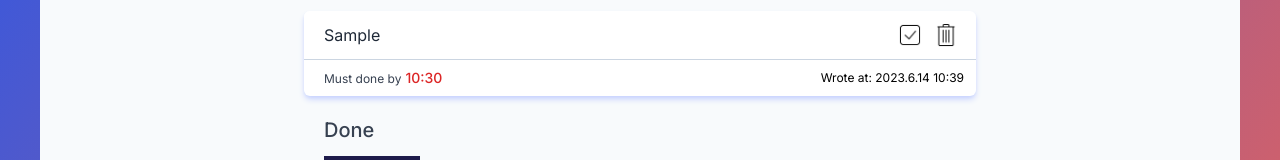
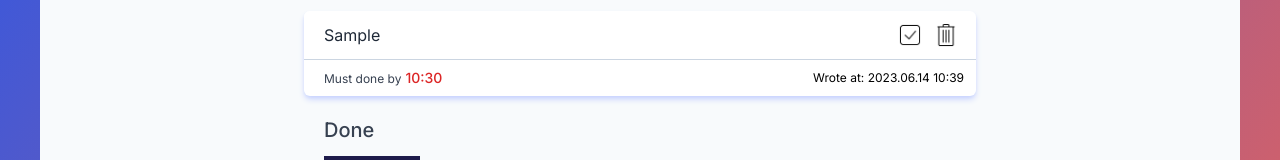
Before and after one commit to kimhwanhoon/todo-app, a Next.js app: page / in a window 1280 px wide. Both pictures are taken after typing "Sample", "10:30" into the empty fields and a click on the button "Add". Shown: the part 385-545 px from the top of the page. Built offline with nearby package versions, Linux system fonts and the light colour scheme.

Commit message:
version 1.0.7 코드 정리 및 주석 생성

```diff
--- a/app/components/In progress cards.jsx
+++ b/app/components/In progress cards.jsx
@@ -1,32 +1,39 @@
 'use client';
 
 const InProgressCards = ({ cardsArr, setCardsArr, setDoneCardArr }) => {
-  // DELETE BUTTON CLICK => DELETE CARD
+  // DELETE 버튼 클릭 => 해당 카드 삭제
   const deleteClickHandler = (key) => {
     if (confirm('Are you sure to delete this task?')) {
+      // 사용자에게 확정받고 삭제하기
       const localProgressCards = JSON.parse(localStorage.getItem('progress'));
+      // key값을 로컬저장소에 있는 progress 카드와 비교하여 일치하는 카드만 뺀 새로운 배열 생성
       const updatedProgressCards = localProgressCards.filter(
         (card) => card.id !== key
       );
+      // 위에서 만든 새로운 배열을 새롭게 로컬저장소에 업데이트
       localStorage.setItem('progress', JSON.stringify(updatedProgressCards));
-
+      // 로컬 저장소에서만 업데이트 하는 것이 아니라 클라이언트 상에서도 업데이트
       const filteredArr = cardsArr.filter((card) => {
         return card.id !== key;
       });
+      // setCardsArr를 실행하여 화면에 업데이트된 내용을 재랜더링
       setCardsArr(filteredArr);
     }
   };
-  // Checked to send to Done section
-  const checkButtonClickHandler = (e, key) => {
+  // In Progress 카드에서 완료 버튼 누르면 실행 함수
+  const checkButtonClickHandler = (key) => {
     if (confirm('Have you done your task?')) {
+      // 해당하는 카드 추출
       const targetCard = cardsArr.filter((card) => card.id === key);
       // local done에 추가
       const localDoneCards = JSON.parse(localStorage.getItem('done')) ?? [];
+      // 새롭게 만든 배열을 로컬저장소에 업데이트
       const newDoneCardsToSaveOnLocal = [...localDoneCards, ...targetCard];
       localStorage.setItem('done', JSON.stringify(newDoneCardsToSaveOnLocal));
+      // setDoneCardArr를 실행하여 화면에 업데이트된 내용을 재랜더링
       setDoneCardArr(newDoneCardsToSaveOnLocal);
-      // local progress에서 삭제
-      // set함수로 랜더시키기
+
+      // 로컬 저장소에 있는 progress에서 해당 카드를 삭제
       const localProgressCards =
         JSON.parse(localStorage.getItem('progress')) ?? [];
       const newProgressCardsToSaveOnLocal = localProgressCards.filter(
@@ -37,15 +44,12 @@ const InProgressCards = ({ cardsArr, setCardsArr, setDoneCardArr }) => {
         JSON.stringify(newProgressCardsToSaveOnLocal)
       );
 
-      // in progress에 있는 요소 없애기
+      // 클라이언트상에서 In Progress에 있는 요소 없애기
       const filteredArr = cardsArr.filter((card) => {
         return card.id !== key;
       });
-
+      // setCardsArr 실행하여 화면에 업데이트된 내용을 재랜더링
       setCardsArr(filteredArr);
-      // 애니메이션 구현
-      const eventTargetCard = e.target.parentNode.parentNode.parentNode;
-      eventTargetCard;
     }
   };
   return (
@@ -59,7 +63,6 @@ const InProgressCards = ({ cardsArr, setCardsArr, setDoneCardArr }) => {
           className=" pt-3 w-24 border-b-4 border-indigo-950 mb-3"
         ></div>
       </div>
-
       <div id="card-list" className="flex flex-wrap gap-5 justify-center">
         <ProjectCards
           cardsArr={cardsArr}
@@ -73,11 +76,13 @@ const InProgressCards = ({ cardsArr, setCardsArr, setDoneCardArr }) => {
 
 export default InProgressCards;
 
+// In Progress에 있는 카드 생성
 const ProjectCards = ({
   cardsArr,
   deleteClickHandler,
   checkButtonClickHandler,
 }) => {
+  // cardsArr 배열에 있는 카드를 JSX로 구성
   const Cards = cardsArr.map((card) => {
     return (
       <div
@@ -96,7 +101,7 @@ const ProjectCards = ({
               className="icon w-6 h-6 ml-3 cursor-pointer"
               src="/check.png"
               alt=""
-              onClick={(e) => checkButtonClickHandler(e, card.id)}
+              onClick={() => checkButtonClickHandler(card.id)}
             />
             <img
               className="icon w-6 h-6  cursor-pointer"
--- a/app/components/input.jsx
+++ b/app/components/input.jsx
@@ -1,36 +1,49 @@
 'use client';
 
+// 가져온 props들이 너무 많아서 구조분해할당이 아닌 props 객체를 가져왔습니다.
 const Input = (props) => {
+  // todo input 키 반응 핸들러
   const todoTextOnChangeHandler = (e) => {
     props.setTypedValue(e.target.value);
   };
+  // time input 키 반응 핸들러
   const TimeOnChangeHandler = (e) => {
     props.setTypedTime(e.target.value);
   };
 
-  // ADD BUTTON => ADD CARD
+  // ADD 버튼 클릭 -> In Progress 카드 추가
   const addOnClickHandler = (e) => {
-    // if no value on textarea or name input, make error message and return.
+    const textarea = e.target.parentNode.querySelector('#todo-textarea');
+    // if no value on todo input or name input, make error message and return.
     if (props.typedValue === '' && props.typedTime !== '') {
       alert('Please write your task.');
-      const textarea = e.target.parentNode.querySelector('#todo-textarea');
       textarea.focus();
       return;
     } else if (props.typedValue === '') {
       alert('Please write your task.');
+      textarea.focus();
       return;
     } else if (props.typedTime === '') {
       alert('Please choose target time.');
       e.target.focus();
       return;
     }
+    // 작성 시각 생성하기
     const year = new Date().getFullYear();
-    const month = new Date().getMonth();
+    // JS에서 month는 0부터 시작하므로 1을 추가
+    const month = new Date().getMonth() + 1;
+    // month가 1의 자리면 앞에 0을 붙여 균형있게 만들기
+    const filteredMonth = String(month).length === 1 ? '0' + month : month;
     const day = new Date().getDate();
     const hour = new Date().getHours();
     const minute = new Date().getMinutes();
+    // 분 단위에서 한 자리면 앞에 0을 붙여서 균형있게 만들기
     const filteredMinute = String(minute).length === 1 ? '0' + minute : minute;
-    const time = `${year}.${month + 1}.${day} ${hour}:${filteredMinute}`;
+    const time = `${year}.${filteredMonth}.${day} ${hour}:${filteredMinute}`;
+    // setCardsArr풀어서 쓴 이유
+    // setCardsArr 함수안에 props.saveOnLocalProgress(updatedCardsArr);를 쓰지 않으면
+    // 계속 한 박자 늦게 업데이트가 되는 문제가 있었습니다.
+    // setCardsArr 함수가 비동기 함수라서 그런것을 추측하고 있습니다.
     props.setCardsArr((prev) => {
       const updatedCardsArr = [
         ...props.cardsArr,
@@ -51,7 +64,7 @@ const Input = (props) => {
   const handleKeyPressOnTimeInput = (e) => {
     if (e.key === 'Enter') {
       const timeInput = e.target.parentNode.querySelector('#time-input');
-      timeInput.blur();
+      timeInput.blur(); // add 버튼 누르고 마지막 인풋에서 포커스 떼기
       addOnClickHandler(e);
     } else if (e.key === 'Escape') {
       // typed ESC, get rid of focus on input
@@ -59,7 +72,7 @@ const Input = (props) => {
     }
   };
   const handleKeyPressOnTodoTextarea = (e) => {
-    // typed ESC, get rid of focus on input
+    // if typed ESC, get rid of focus on input
     if (e.key === 'Escape') {
       e.target.blur();
     }
--- a/app/main.jsx
+++ b/app/main.jsx
@@ -15,20 +15,20 @@ const Main = () => {
   // Todo name value 배열
   const [typedTime, setTypedTime] = useState('');
 
-  // local 받아오기
+  // localStorage에서 in progress cards, done cards 받아오기
   useEffect(() => {
-    const progressCardsOnLocal =
-      JSON.parse(localStorage.getItem('progress')) ?? [];
-    const doneCardsOnLocal = JSON.parse(localStorage.getItem('done')) ?? [];
-    setCardsArr(progressCardsOnLocal);
-    setDoneCardArr(doneCardsOnLocal);
+    setCardsArr(JSON.parse(localStorage.getItem('progress')) ?? []);
+    setDoneCardArr(JSON.parse(localStorage.getItem('done')) ?? []);
   }, []); //빈 배열을 의미하는 두 번째 인자로 전달하여 페이지가 마운트될 때 한 번만 실행되도록 설정
-  // local에 저장하기 progress
+  // local에 저장하기 in progress cards => props로 물려줄 예정
+  // Add 버튼누르면 실행
   const saveOnLocalProgress = (prevCardsArr) => {
     localStorage.setItem('progress', JSON.stringify(prevCardsArr));
   };
-  // local에 저장하기 done
+  // local에 저장하기 done cards  => props로 물려줄 예정
+  // in progress 카드에서 완료버튼 누르면 실행
   const saveOnLocalDone = (prevCardsArr) => {
+    // 로컬저장소에 done이란 key가 있으면 받아오고, 없으면 빈 배열 생성
     const localData = JSON.parse(localStorage.getItem('done')) ?? [];
     const addedData = [...localData, ...prevCardsArr];
     localStorage.setItem('done', JSON.stringify(addedData));
```
Also changed, not shown: app/components/Done cards.jsx (+8 -3 lines).
